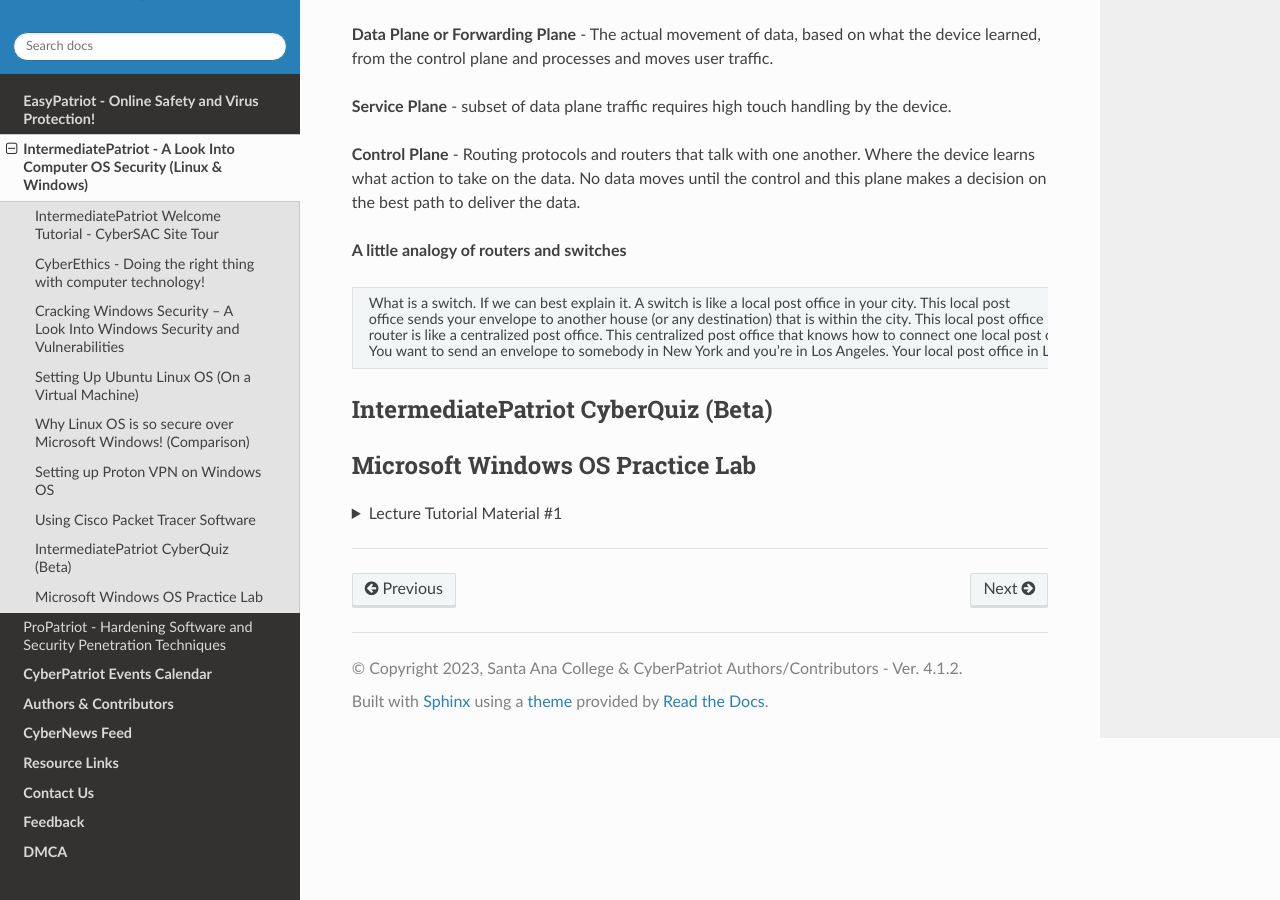
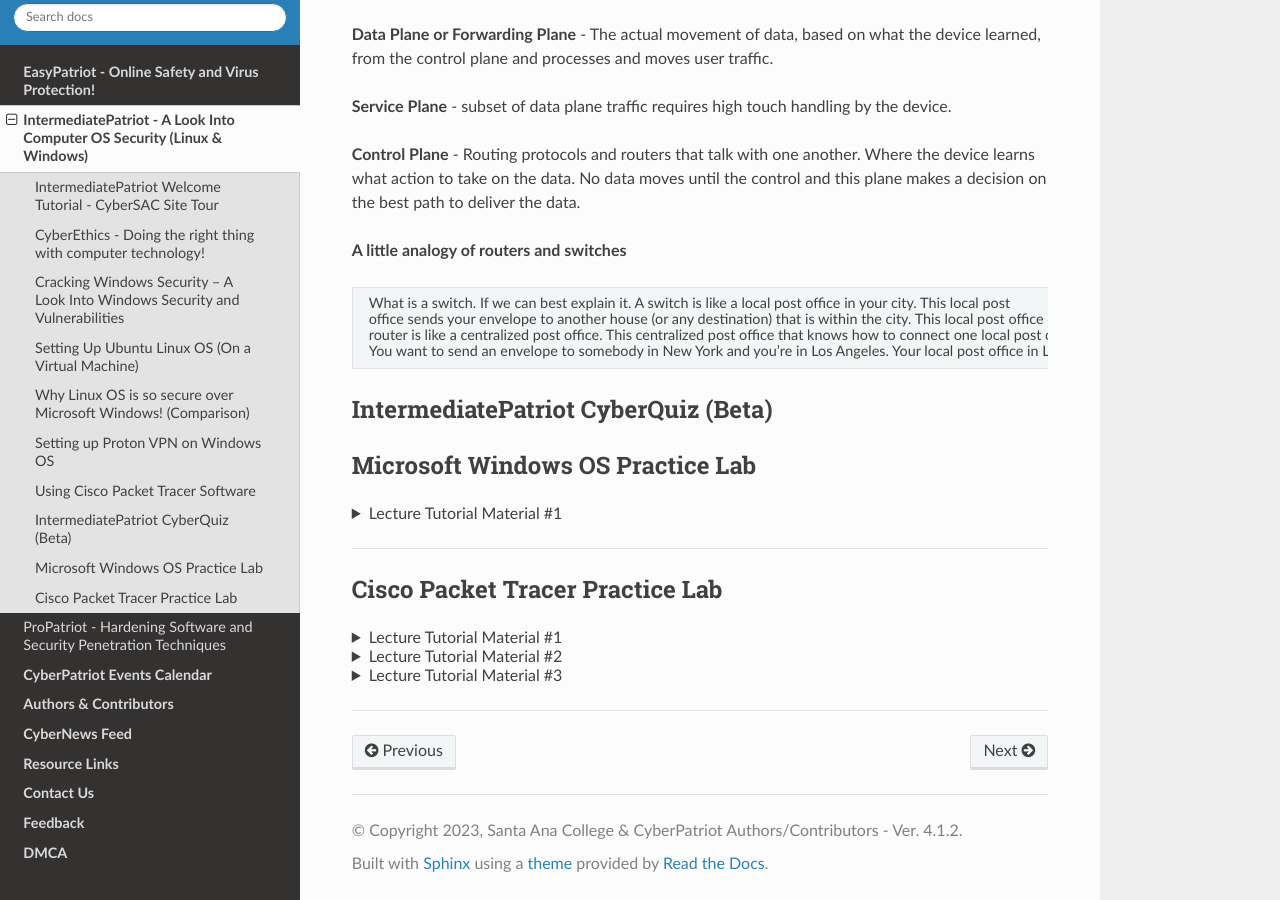
Before and after one commit to natt96z/cybersac, a Sphinx documentation site: the page built from docs/source/MediumCybersac.rst, in a window 1280 px wide and 900 px high, scrolled down 18456 px. Built offline with Sphinx 7.4.7 and the Read the Docs theme 2.0.0, drawn with Linux system fonts in a browser that asks for light colours; a script that is not in the unit is left out.

Commit message:
Update MediumCybersac.rst

```diff
--- a/docs/source/MediumCybersac.rst
+++ b/docs/source/MediumCybersac.rst
@@ -369,3 +369,41 @@ Microsoft Windows OS Practice Lab
 	</details>
 
 --------------------------------------------------------------------------------------------------------------------------
+
+Cisco Packet Tracer Practice Lab
+~~~~~~~~~~~~~~~~~~~~~~~~~~~~~~~~~~~~~~~~~~~~~~~~~~~~~~~~~~~~~~~~~~~~~~~~~~~~~~~~~~~~~~~~~~~
+
+
+.. raw:: html
+
+	<details>
+		<summary>Lecture Tutorial Material #1</summary>
+.. raw:: html
+
+	<iframe src="https://drive.google.com/file/d/1ecJ2HhMEmD2Fh74kMo3soAb-_QyWvZY3/preview" width="640" height="480" allow="autoplay"></iframe>
+	</details>
+
+
+
+.. raw:: html
+
+	<details>
+		<summary>Lecture Tutorial Material #2</summary>
+.. raw:: html
+
+	<iframe src="https://drive.google.com/file/d/1qsIAf-xW30A3jjJuWxTnAeUaH0fwvZl0/preview" width="640" height="480" allow="autoplay"></iframe>
+	</details>
+
+
+
+
+.. raw:: html
+
+	<details>
+		<summary>Lecture Tutorial Material #3</summary>
+.. raw:: html
+
+	<iframe src="https://drive.google.com/file/d/1Wy-MMmcv6souOMbpOOofRQdeYD9ukFde/preview" width="640" height="480" allow="autoplay"></iframe>
+	</details>
+
+--------------------------------------------------------------------------------------------------------
```
